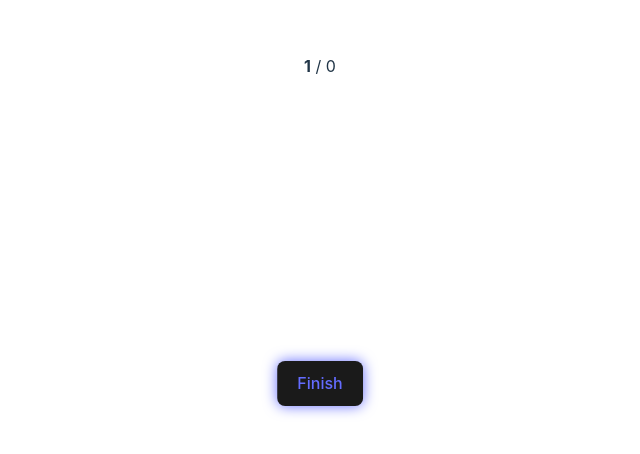
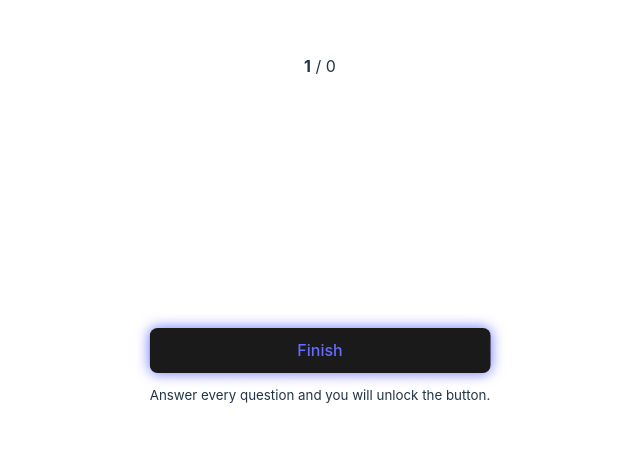
Before and after one commit to rflw/quiz-app-vue, a Vue app: page /questions/0 in a window 1280 px wide. Shown: the part 314-768 px from the top of the page, without its empty margins (320-960 px from the left). Built offline with nearby package versions, Linux system fonts and the light colour scheme; no server answers.

Commit message:
add unlock note

```diff
--- a/src/components/QuestionNavigation.vue
+++ b/src/components/QuestionNavigation.vue
@@ -34,6 +34,7 @@ const previousQuestionIndex: ComputedRef<number> = computed(() => currentQuestio
       </RouterLink>
     </div>
 
+    <div class="finish-button-container">
       <RouterLink
         class="button is-primary finish"
         :class="{'is-disabled': !isQuizCompleted}"
@@ -41,6 +42,8 @@ const previousQuestionIndex: ComputedRef<number> = computed(() => currentQuestio
       >
         Finish
       </RouterLink>
+      <small class="unlock-note">Answer every question and you will unlock the button.</small>
+    </div>
   </div>
 </template>
 
@@ -50,9 +53,15 @@ const previousQuestionIndex: ComputedRef<number> = computed(() => currentQuestio
   gap: 4em;
   justify-content: center;
 }
-.finish {
+.finish-button-container {
+  display: flex;
+  flex-direction: column;
   position: fixed;
   bottom: 10vh;
+  left: 50%;
   transform: translateX(-50%);
 }
+.unlock-note {
+  margin-top: 1em;
+}
 </style>
```
Lines whose indentation alone changed are shown as unchanged.
